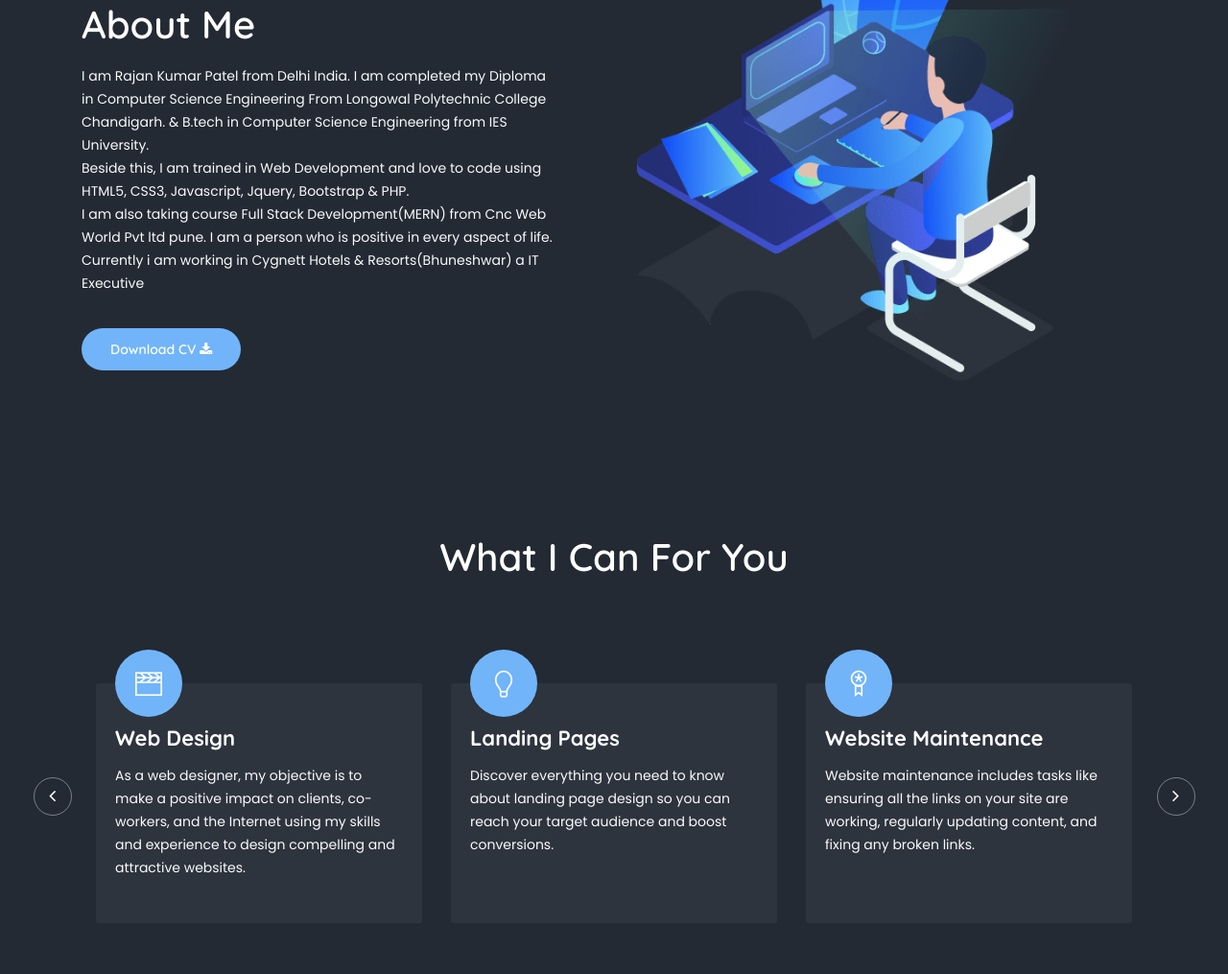
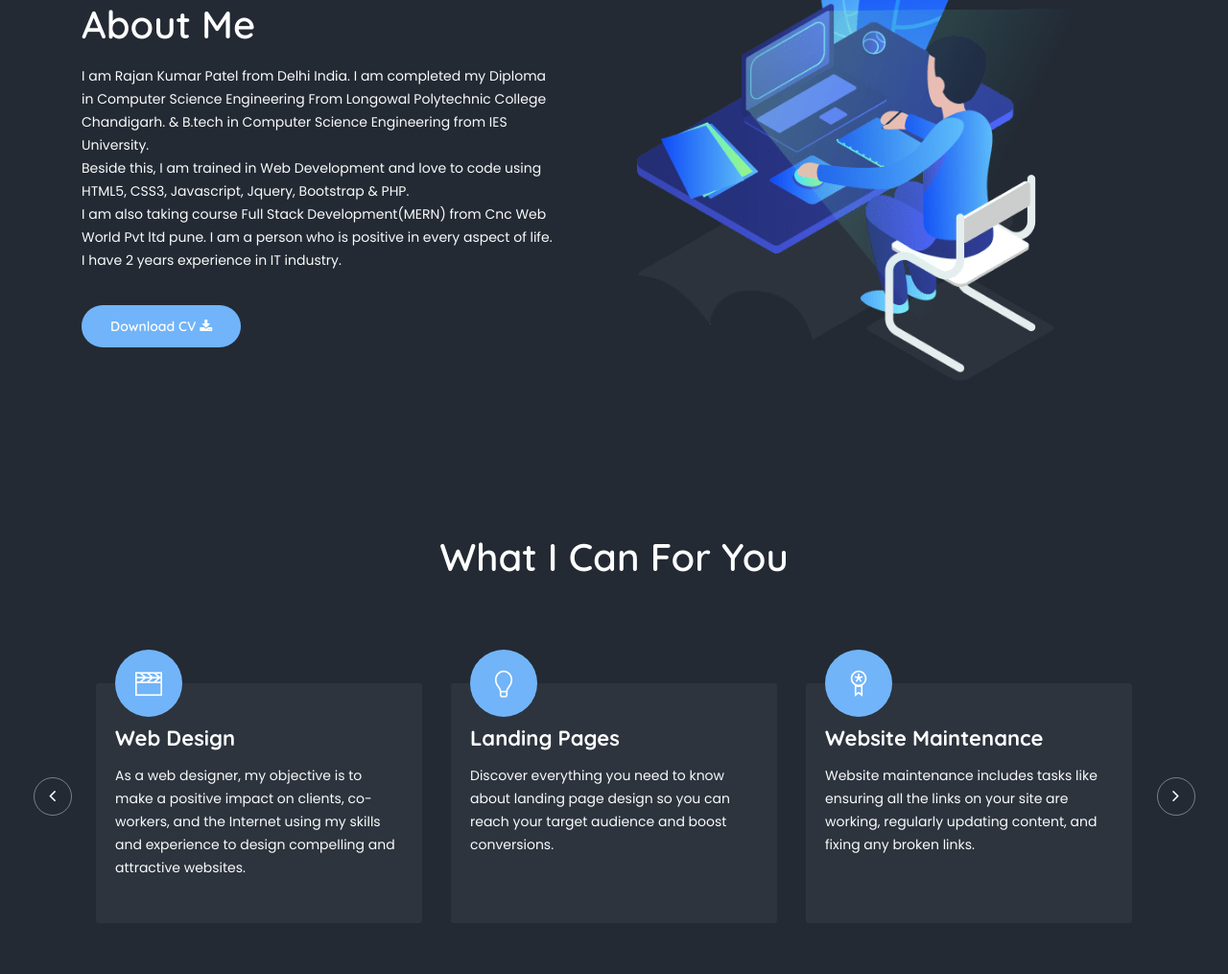
Before and after one commit to Rajanpatel340/Rajan-Personal-Portfolio, a plain HTML site: page index.html in a window 1280 px wide. Shown: the part 927-1942 px from the top of the page at 96% size. Drawn offline with Linux system fonts and the light colour scheme.

Commit message:
final update
update

```diff
--- a/index.html
+++ b/index.html
@@ -121,8 +121,8 @@
 						<div class="about_content">
 							<h1>About Me</h1>
 							<p>I am Rajan Kumar Patel from Delhi India. I am completed my Diploma in  Computer Science Engineering From Longowal Polytechnic College Chandigarh. & B.tech in Computer Science Engineering from IES University. <br> Beside this, I am trained in Web Development and love to code using HTML5,  CSS3, Javascript,  Jquery,  Bootstrap   & PHP.<br> I am also taking course Full Stack Development(MERN) from Cnc Web World Pvt ltd pune. I am a person who is positive in every aspect of life. </p>
-							<p>Currently i am working in Cygnett Hotels & Resorts(Bhuneshwar) a IT Executive </p>
-							<a href="img/Rajan Cv.pdf">Download CV <i class="fa fa-download"></i></a>
+							<p>I have 2 years experience in IT industry. </p>
+							<a href="img/rajan.pdf">Download CV <i class="fa fa-download"></i></a>
 						</div>
 					</div><!-- END COL -->
 					<div class="col-lg-6 col-sm-6 col-xs-12 wow fadeIn" data-wow-duration="1s" data-wow-delay="0.3s" data-wow-offset="0">
```
Also changed, not shown: 1 other file.
